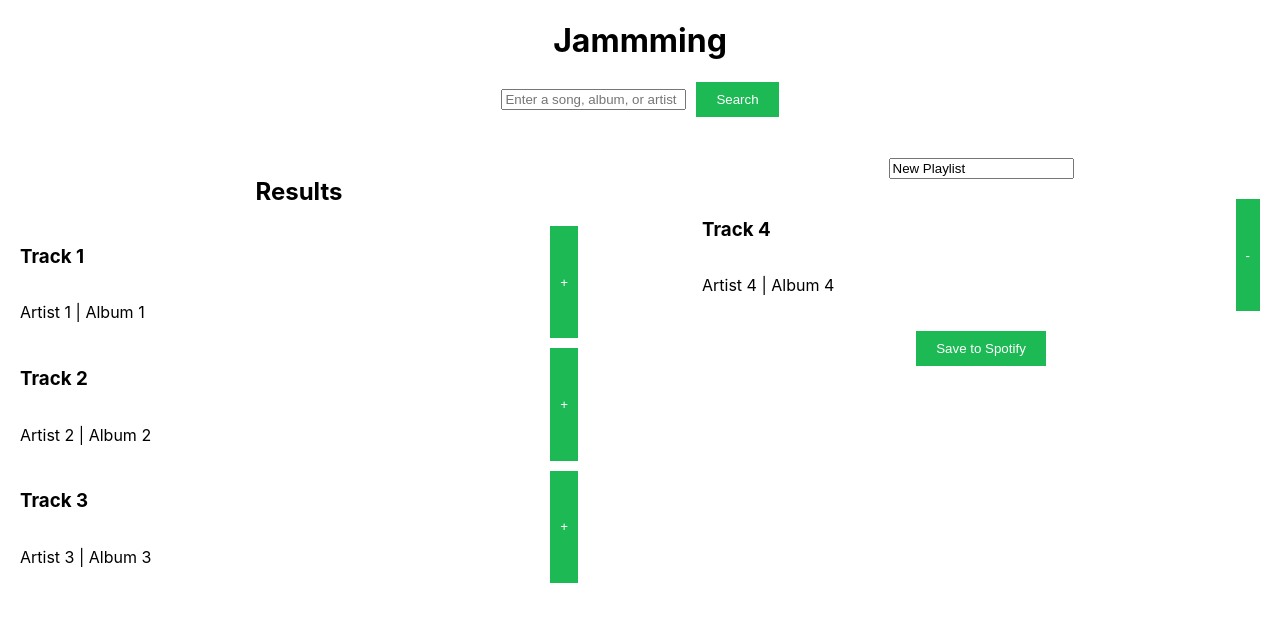
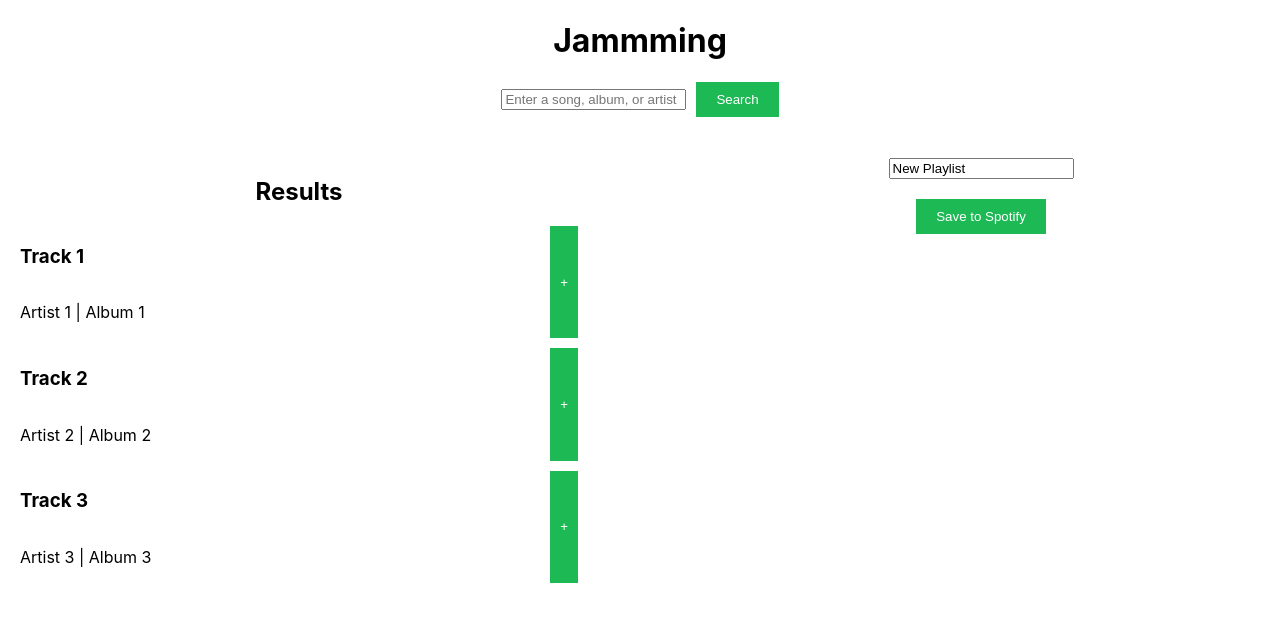
Before and after one commit to makrischaralampos/jammming, a React (Create React App) app: page / in a window 1280 px wide. Shown: the top 622 px of the page. Built offline with nearby package versions, Linux system fonts and the light colour scheme.

Commit message:
Implement Adding Songs To a Custom Playlist

```diff
--- a/src/components/App/App.js
+++ b/src/components/App/App.js
@@ -13,9 +13,7 @@ function App() {
   ]);
 
   const [playlistName, setPlaylistName] = useState("New Playlist");
-  const [playlistTracks, setPlaylistTracks] = useState([
-    { id: 4, name: "Track 4", artist: "Artist 4", album: "Album 4" },
-  ]);
+  const [playlistTracks, setPlaylistTracks] = useState([]);
 
   // Function to add a track to the playlist
   const addTrack = (track) => {
--- a/src/components/SearchResults/SearchResults.js
+++ b/src/components/SearchResults/SearchResults.js
@@ -2,11 +2,11 @@ import React from "react";
 import "./SearchResults.css";
 import Tracklist from "../Tracklist/Tracklist";
 
-function SearchResults({ searchResults }) {
+function SearchResults({ searchResults, onAdd }) {
   return (
     <div className="SearchResults">
       <h2>Results</h2>
-      <Tracklist tracks={searchResults} />
+      <Tracklist tracks={searchResults} onAdd={onAdd} isRemoval={false} />
     </div>
   );
 }
--- a/src/components/Track/Track.js
+++ b/src/components/Track/Track.js
@@ -2,13 +2,13 @@ import React from "react";
 import "./Track.css";
 
 function Track({ track, onAdd, onRemove, isRemoval }) {
-  function handleAdd() {
+  const handleAdd = () => {
     onAdd(track);
-  }
+  };
 
-  function handleRemove() {
+  const handleRemove = () => {
     onRemove(track);
-  }
+  };
 
   return (
     <div className="Track">
```
